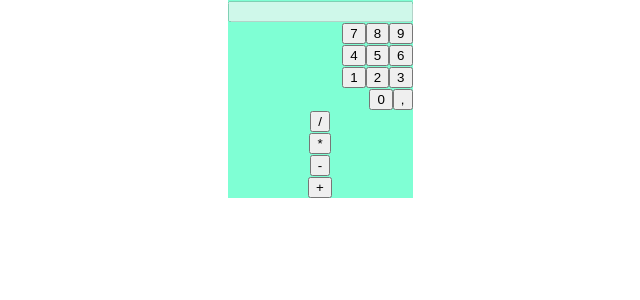
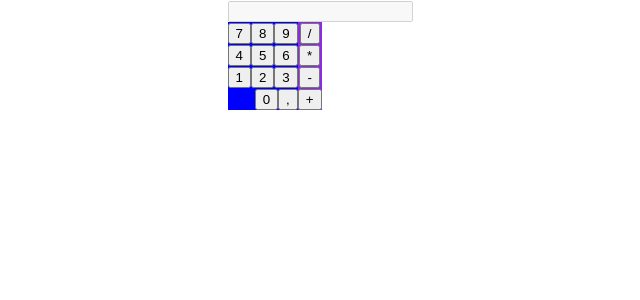
Before and after one commit to msienkiewicz7/ts-calculator, a React (Create React App) app: page / in a window 1280 px wide. Shown: the top 300 px of the page, without its empty margins (320-960 px from the left). Built offline with nearby package versions, Linux system fonts and the light colour scheme.

Commit message:
style keys group

```diff
--- a/src/pages/CalculatorPage/CalculatorPage.module.css
+++ b/src/pages/CalculatorPage/CalculatorPage.module.css
@@ -6,7 +6,16 @@
 }
 
 .Calculator {
-    background-color: aquamarine;
+    /* background-color: aquamarine; */
+}
+
+.Keys {
+    display: flex;
+}
+
+.InputKeys {
+    /* display: flex; */
+    background-color: blue;
 }
 
 
@@ -17,3 +26,7 @@
     /* background-color: aquamarine; */
 
 }
+
+.OperationKeys {
+    background-color: blueviolet;
+}
```
